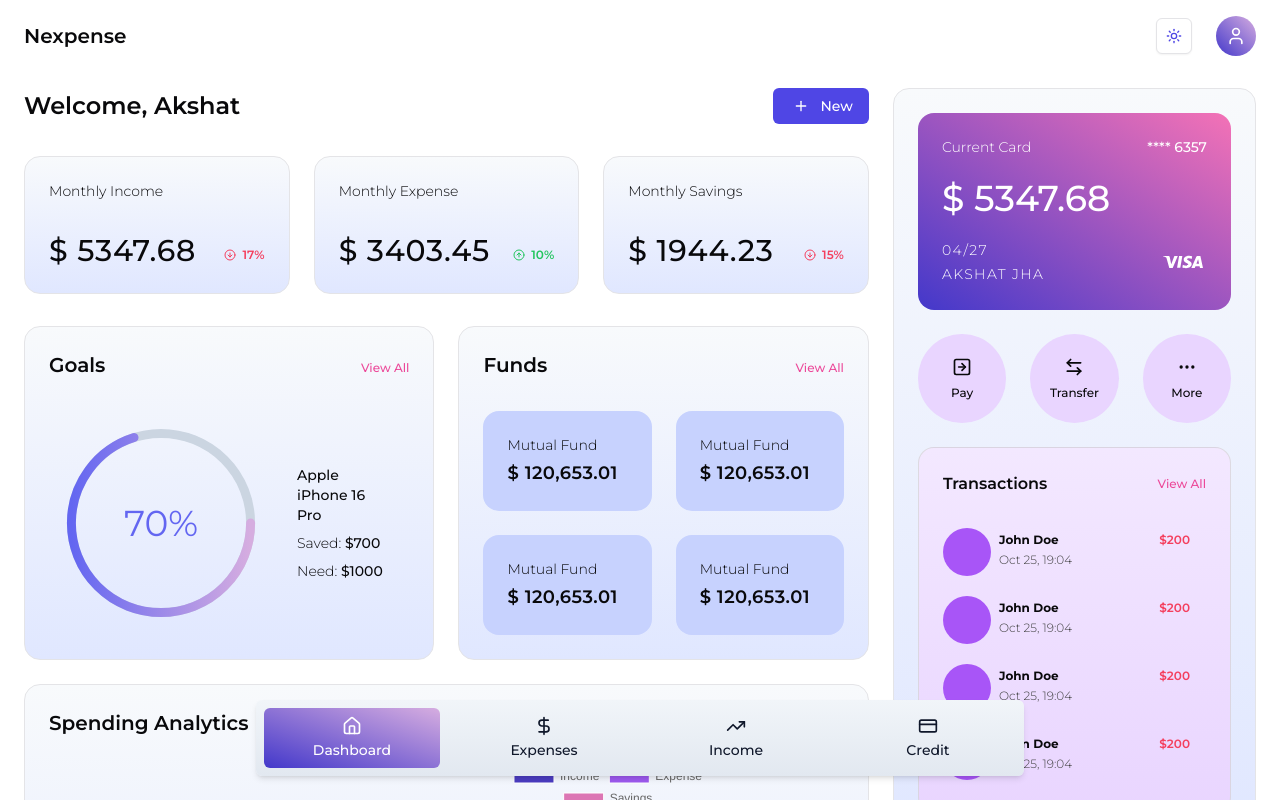
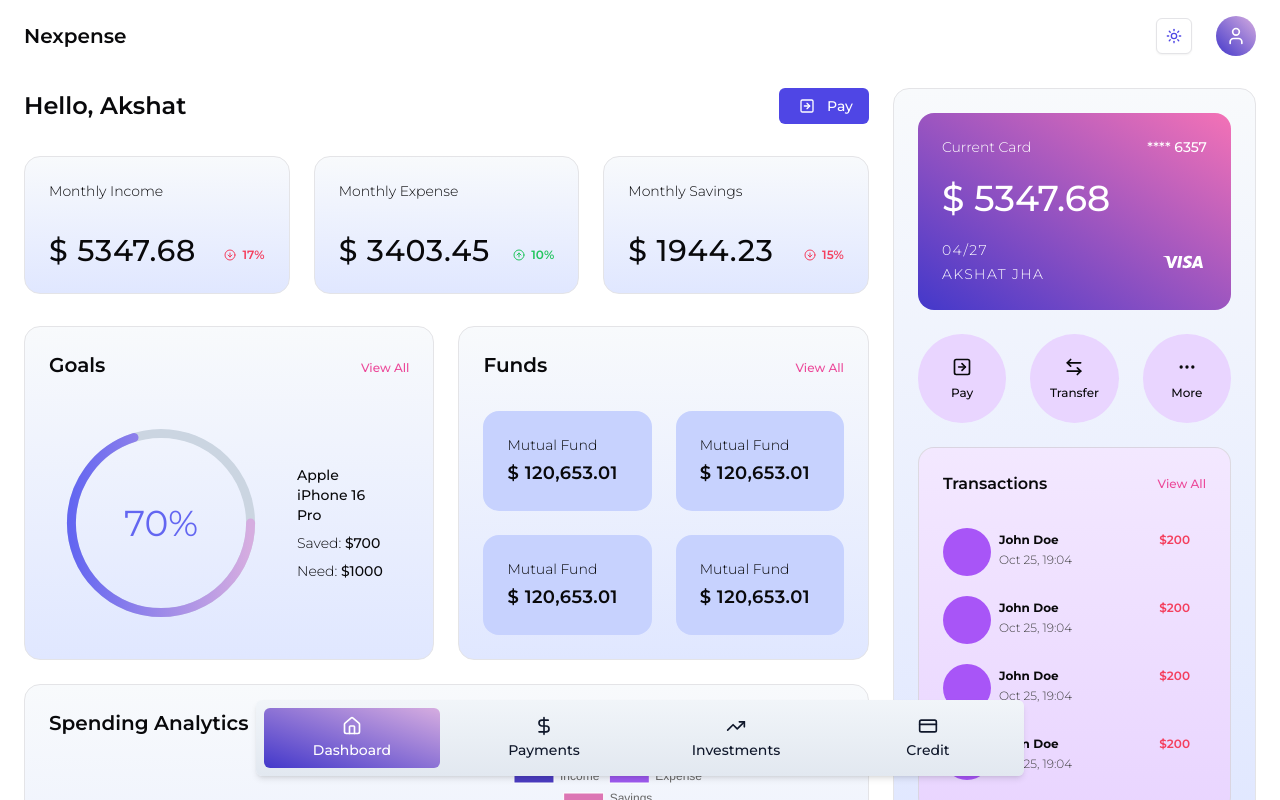
Before and after one commit to AkshatJha21/personal-finance, a Next.js app: page / in a window 1280 px wide. Shown: the top 800 px of the page. Built offline with nearby package versions, Linux system fonts and the light colour scheme.

Commit message:
nav update

```diff
--- a/components/custom/BottomNav.tsx
+++ b/components/custom/BottomNav.tsx
@@ -4,7 +4,7 @@ import { Dispatch, SetStateAction, useState } from "react";
 import { motion } from "framer-motion";
 import { CreditCard, DollarSign, Home, TrendingUp } from "lucide-react";
 
-const tabs = ["Dashboard", "Expenses", "Income", "Credit"];
+const tabs = ["Dashboard", "Payments", "Investments", "Credit"];
 
 const BottomNav = () => {
     const [selected, setSelected] = useState(tabs[0]);
@@ -35,9 +35,9 @@ const Tab = ({ text, selected, setSelected }: TabProps) => {
         switch (text) {
             case "Dashboard":
                 return <Home className="h-5"/>;
-            case "Expenses":
+            case "Payments":
                 return <DollarSign className="h-5"/>;
-            case "Income":
+            case "Investments":
                 return <TrendingUp className="h-5"/>;
             case "Credit":
                 return <CreditCard className="h-5"/>;
--- a/components/custom/LeftPanel.tsx
+++ b/components/custom/LeftPanel.tsx
@@ -1,6 +1,6 @@
 "use client";
 
-import { ArrowDownCircle, ArrowUpCircle, PlusIcon } from 'lucide-react'
+import { ArrowDownCircle, ArrowUpCircle, SquareArrowRight } from 'lucide-react'
 import React from 'react'
 import { GoalChart } from './goalChart'
 import { FundCard } from './fundcard'
@@ -11,11 +11,11 @@ const LeftPanel = () => {
         <div className="flex flex-col w-full lg:w-[60%] xl:w-[70%]">
             <div className="flex items-center justify-between">
                 <h1 className="font-semibold text-2xl">
-                    Welcome, Akshat
+                    Hello, Akshat
                 </h1>
                 <button className="flex gap-x-2 items-center px-4 py-2 transition-colors bg-indigo-600 hover:bg-indigo-700 rounded-md text-white">
-                    <PlusIcon className="h-4" />
-                    <p className="text-sm font-medium">New</p>
+                    <SquareArrowRight className="h-4" />
+                    <p className="text-sm font-medium">Pay</p>
                 </button>
             </div>
             <div className="grid grid-cols-1 md:grid-cols-2 xl:grid-cols-3 py-8 gap-6">
```
